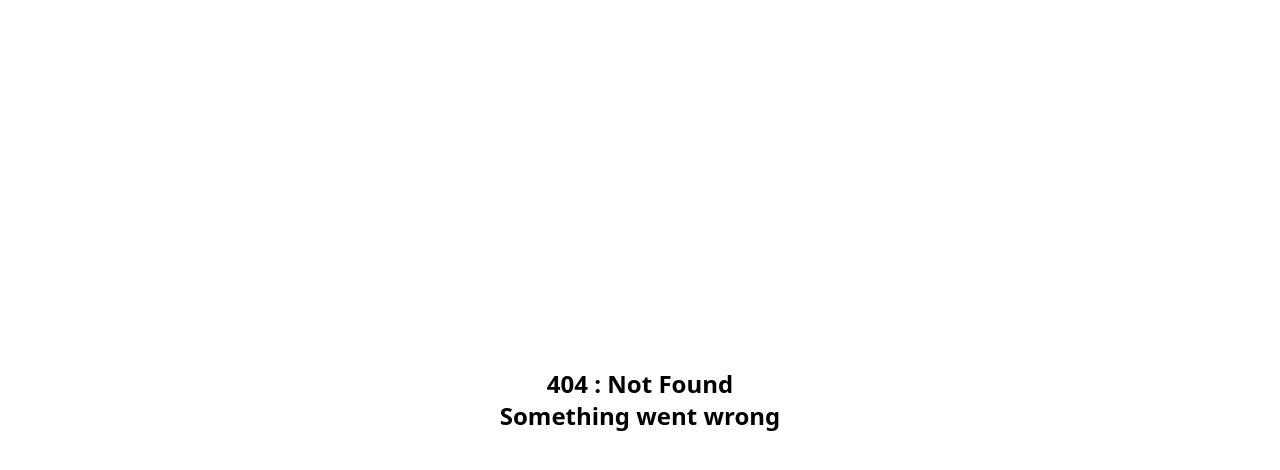
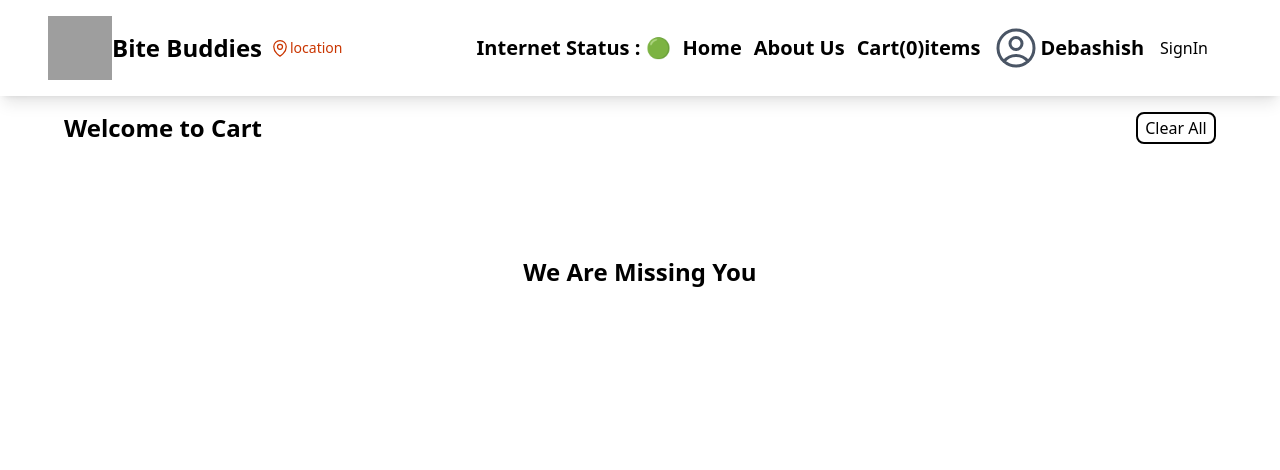
Before and after one commit to Debashish0504/bitebuddies, a React (Vite) app: page /cart in a window 1280 px wide. Before the commit this address had no page. Shown: the top 470 px of the page. Built offline with nearby package versions, Linux system fonts and the light colour scheme; grey boxes are pictures that could not be loaded.

Commit message:
Added redux and rtk query with api

```diff
--- a/src/App.jsx
+++ b/src/App.jsx
@@ -6,6 +6,8 @@ import Body from './components/Body'
 import Sidebar from './components/SideBar'
 import { Outlet } from 'react-router-dom'
 import UserContext from './utils/UserContext'
+import {Provider} from 'react-redux'
+import appStore from './redux/store'
 
 function App() {
 
@@ -19,12 +21,12 @@ function App() {
   },[])
 
   return (
+        <Provider store={appStore}>
         <UserContext.Provider value={{loggedInUser : username , setUserName}}>
-        <div className='bg-white h-screen'>
         <Header/>
         <Outlet/>
-        </div>
         </UserContext.Provider>
+        </Provider>
 
   )
 }
--- a/src/components/Body.jsx
+++ b/src/components/Body.jsx
@@ -8,11 +8,12 @@ import { MagnifyingGlassIcon } from '@heroicons/react/24/outline';
 import { Link } from 'react-router-dom';
 import useInternetStatus from '../utils/useInternetStatus'
 import Offline from './Offline'
-
+import {useGetRestaurantsQuery} from "../redux/slices/restaurantSlice"
 
 
 function Body() {
 
+    const {data,error,isLoading} = useGetRestaurantsQuery()
     const [listOfRestaurant, setListOfRestaurant] = useState([])
     const [filteredRestaurant,setFilteredRestaurant] = useState([])
     const [searchText,setSearchText] = useState("")
@@ -22,25 +23,30 @@ function Body() {
 
     useEffect(() => {
 
-      fetchData()
+      if (data) {
+    const restaurants = data?.data?.cards[1]?.card?.card?.gridElements?.infoWithStyle?.restaurants ;
+    console.log('Restaurants:', data);
+    setListOfRestaurant(restaurants);
+    setFilteredRestaurant(restaurants);
+  }
 
-    } , [])
+    } , [data])
 
-    const fetchData = async() => {
-      try {
-        const res = await axios.get('https://cors-anywhere.herokuapp.com/https://www.swiggy.com/dapi/restaurants/list/v5?lat=13.0127127764228&lng=77.6537389308214&is-seo-homepage-enabled=true&page_type=DESKTOP_WEB_LISTING')
-      console.log(res.data.data);  // logs the second card object
-      const cards = res?.data?.data?.cards;
+    // const fetchData = async() => {
+    //   try {
+    //     const res = await axios.get('https://cors-anywhere.herokuapp.com/https://www.swiggy.com/dapi/restaurants/list/v5?lat=13.0127127764228&lng=77.6537389308214&is-seo-homepage-enabled=true&page_type=DESKTOP_WEB_LISTING')
+    //   console.log(res.data.data);  // logs the second card object
+    //   const cards = res?.data?.data?.cards;
 
-        const restaurants = res?.data?.data?.cards[1].card.card.gridElements.infoWithStyle.restaurants;
-        console.log('Restaurants:', restaurants);
-        setListOfRestaurant(restaurants)
-        setFilteredRestaurant(restaurants)
-      } catch (error) {
-        console.log(error)
-      }
+    //     const restaurants = res?.data?.data?.cards[1].card.card.gridElements.infoWithStyle.restaurants;
+    //     console.log('Restaurants:', restaurants);
+    //     setListOfRestaurant(restaurants)
+    //     setFilteredRestaurant(restaurants)
+    //   } catch (error) {
+    //     console.log(error)
+    //   }
 
-    }
+    // }
 
     let handleSearch = () => {
       const searchFilter = listOfRestaurant.filter((res) =>
--- /dev/null
+++ b/src/components/Cart.jsx
@@ -0,0 +1,33 @@
+import { useSelector } from "react-redux"
+import ItemsList from "./ItemsList"
+import { useDispatch } from 'react-redux'
+import { clearItem } from '../redux/slices/cartSlice'
+
+const Cart = () => {
+
+    const cartItems = useSelector((store) => store.cart.items)
+    const dispatch = useDispatch()
+
+  const handleClick = () => {
+      dispatch(clearItem())
+  }
+
+    return (
+    <div className="flex flex-col items-center ">
+      <div className='flex w-full mt-4 max-w-6xl justify-between'>
+         <h1 className="text-2xl font-bold text-black">
+               Welcome to Cart
+         </h1>
+       <button className='border-black border-2  text-black rounded-lg w-20' onClick={handleClick}>Clear All</button>
+         </div>
+         <div className='w-full  max-w-6xl items-center'>
+           {cartItems.length == 0 ?
+           <div className="flex justify-center items-center w-full h-64">
+             <h1 className="text-2xl font-bold text-black">We Are Missing You</h1>
+             </div>
+            : <ItemsList  data={cartItems} />}
+         </div>
+       </div>)
+}
+
+export default Cart
--- a/src/components/Contact.jsx
+++ /dev/null
@@ -1,10 +0,0 @@
-const Contact = () => {
-    return (
-    <div className="flex items-center justify-center h-screen bg-gray-500">
-         <h1 className="text-2xl font-bold text-black">
-               Welcome to Contact
-         </h1>
-       </div>)
-}
-
-export default Contact
--- a/src/components/Header.jsx
+++ b/src/components/Header.jsx
@@ -4,14 +4,18 @@ import { LOGO_URL } from '../utils/constants';
 import { Link } from 'react-router-dom';
 import useInternetStatus from '../utils/useInternetStatus';
 import UserContext from '../utils/UserContext';
+import { useSelector } from 'react-redux';
 
 function Header() {
+
+  const cartItems = useSelector((store) => store.cart.items)
+  console.log(cartItems)
 
   const {loggedInUser} = useContext(UserContext)
 
    const internetStatus = useInternetStatus()
   return (
-    <div className='bg-white flex items-center justify-between h-24 shadow-lg'>
+    <div className='bg-white flex items-center justify-between h-24 shadow-lg sticky top-0 z-50'>
       <div className="flex items-center p-12">
       <img className = 'h-16 w-16' src =
       {LOGO_URL}
@@ -32,7 +36,7 @@ function Header() {
           <li className='text-black font-semibold text-xl mr-3'>Internet Status : {internetStatus ? "🟢":"🔴"}</li>
           <li className='text-black font-semibold text-xl mr-3'><Link to="/">Home</Link></li>
           <li className='text-black font-semibold text-xl mr-3'><Link to="/about">About Us</Link></li>
-          <li className='text-black font-semibold text-xl mr-3'><Link to="/contact">Contact Us</Link></li>
+          <li className='text-black font-semibold text-xl mr-3'><Link to="/cart">Cart({cartItems.length})items</Link></li>
           </ul>
 
         {/* <input
--- a/src/components/ItemsList.jsx
+++ b/src/components/ItemsList.jsx
@@ -1,29 +1,48 @@
 import React from 'react'
 import { CDN_URL, STAR_URL } from '../utils/constants'
+import { useDispatch } from 'react-redux'
+import { addItem } from '../redux/slices/cartSlice'
+import { useLocation } from "react-router-dom";
 
 function ItemsList({data}) {
+
+  const dispatch = useDispatch()
+  const location = useLocation()
+
+  const isCartPage = location.pathname.includes("cart")
+
+  const handleClick = (items) => {
+      dispatch(addItem(items))
+  }
+
   return (
     <div>
+      <ul>
        {data.map(
             (items,index) =>
-                <ul className='w-full max-w-6xl'>
-            <li key={items.card.info.id} className='mt-4'>
+
+            <li key={`${items.card.info.id}-${index}`} className='mt-4'>
                 <div className='flex bg-white shadow-lg rounded-xl p-6 w-full justify-between'>
                     <div className="w-1/2 flex flex-col">
                     <h2 className='mt-2 mb-2'>{items.card.info.name}</h2>
                     <h3 className='font-medium'>₹{(items.card.info.price/100) || (items.card.info.finalPrice/100) || (items.card.info.defaultPrice/100) }</h3>
                     <h3 className='font-normal text-gray-400'>{items.card.info.description}</h3>
                     </div>
-
+                 <div className=" flex flex-col">
                  <img
                     className="w-32 h-32 rounded-2xl object-cover"
                     alt={name}
                     src={CDN_URL + items.card.info.imageId}
                     />
+                    {!isCartPage ?
+                     <button className='bg-white border-black border-2 rounded-lg text-black h-10' onClick={() => handleClick(items)}>Add</button>
+                      : <></>}
+
+                    </div>
                 </div></li>
-                </ul>
            )
            }
+           </ul>
     </div>
   )
 }
--- a/src/components/RestaurantMenu.jsx
+++ b/src/components/RestaurantMenu.jsx
@@ -7,6 +7,8 @@ import useRestaurant from '../utils/useRestaurant'
 import RestaurantCategory from './RestaurantCategory'
 import { useContext } from 'react'
 import UserContext from '../utils/UserContext'
+import { useDispatch } from 'react-redux'
+import { clearItem } from '../redux/slices/cartSlice'
 
 
 function RestaurantMenu() {
@@ -18,6 +20,12 @@ function RestaurantMenu() {
   const [selectedIndex,setSelectedIndex] = useState(null)
 
   const {loggedInUser} = useContext(UserContext)
+
+  const dispatch = useDispatch()
+
+  const handleClick = () => {
+      dispatch(clearItem())
+  }
 
 
   if(resInfo === null) return <Shimmer/>
@@ -68,7 +76,10 @@ function RestaurantMenu() {
 
   <div className="flex flex-col  mt-8 items-center justify-center ">
           <h1 className="font-bold text-2xl mb-4 w-full max-w-6xl ">Menu</h1>
-          <h1 className="font-bold text-2xl mb-4 w-full max-w-6xl ">Welcome {loggedInUser}!!!</h1>
+          <div className='flex flex-row w-full max-w-6xl justify-between'>
+          <h1 className="font-bold text-2xl mb-4  items-start">Welcome {loggedInUser}!!!</h1>
+          <button className='border-black border-2  text-black rounded-lg w-20' onClick={handleClick}>Clear All</button>
+          </div>
         {categories.map((category,index) =>
           <RestaurantCategory key={category?.card?.card?.title} data={category?.card?.card}
           arrowStatus={index === selectedIndex}
--- a/src/main.jsx
+++ b/src/main.jsx
@@ -1,7 +1,7 @@
 import React, { lazy, Suspense } from 'react'
 import './index.css'
 import App from './App.jsx'
-import Contact from './components/Contact.jsx'
+import Cart from './components/Cart.jsx'
 import About from './components/About.jsx'
 import { createBrowserRouter, RouterProvider } from 'react-router-dom'
 import ReactDOM from 'react-dom/client'
@@ -28,8 +28,8 @@ const appRouter = createBrowserRouter([
           element : <Body/>,
         },
         {
-          path: "/contact",
-          element : <Contact/>,
+          path: "/cart",
+          element : <Cart/>,
         },
         {
           path: "/about",
--- /dev/null
+++ b/src/redux/slices/cartSlice.js
@@ -0,0 +1,23 @@
+import {createSlice} from "@reduxjs/toolkit"
+
+const cartSlice = createSlice({
+    name: "cart",
+    initialState : {
+        items:[]
+    },
+    reducers : {
+        addItem: (state,action) => {
+            state.items.push(action.payload)
+        },
+        removeItem: (state) => {
+            state.items.pop()
+        },
+        clearItem: (state) => {
+            state.items.length = 0
+        }
+    }
+})
+
+export const {addItem,removeItem,clearItem} = cartSlice.actions
+
+export default cartSlice.reducer
--- /dev/null
+++ b/src/redux/slices/restaurantSlice.js
@@ -0,0 +1,17 @@
+import {createApi, fetchBaseQuery} from "@reduxjs/toolkit/query/react"
+
+const restaurantSlice = createApi({
+   reducerPath : 'restaurant',
+   baseQuery: fetchBaseQuery({}),
+
+endpoints: (builder) => ({
+  getRestaurants: builder.query({
+    query: () => 'https://cors-anywhere.herokuapp.com/https://www.swiggy.com/dapi/restaurants/list/v5?lat=13.0127127764228&lng=77.6537389308214&is-seo-homepage-enabled=true&page_type=DESKTOP_WEB_LISTING'
+  })
+})
+
+})
+
+export const { useGetRestaurantsQuery } = restaurantSlice
+
+export default  restaurantSlice
--- /dev/null
+++ b/src/redux/store.js
@@ -0,0 +1,14 @@
+import {configureStore} from "@reduxjs/toolkit"
+import cartReducer from "./slices/cartSlice"
+import restaurantSlice from "./slices/restaurantSlice"
+
+const appStore = configureStore({
+     reducer : {
+        cart: cartReducer,
+        restaurant : restaurantSlice.reducer
+     },
+     middleware: (getDefaultMiddleware) =>
+     getDefaultMiddleware().concat(restaurantSlice.middleware)
+})
+
+export default appStore
```
